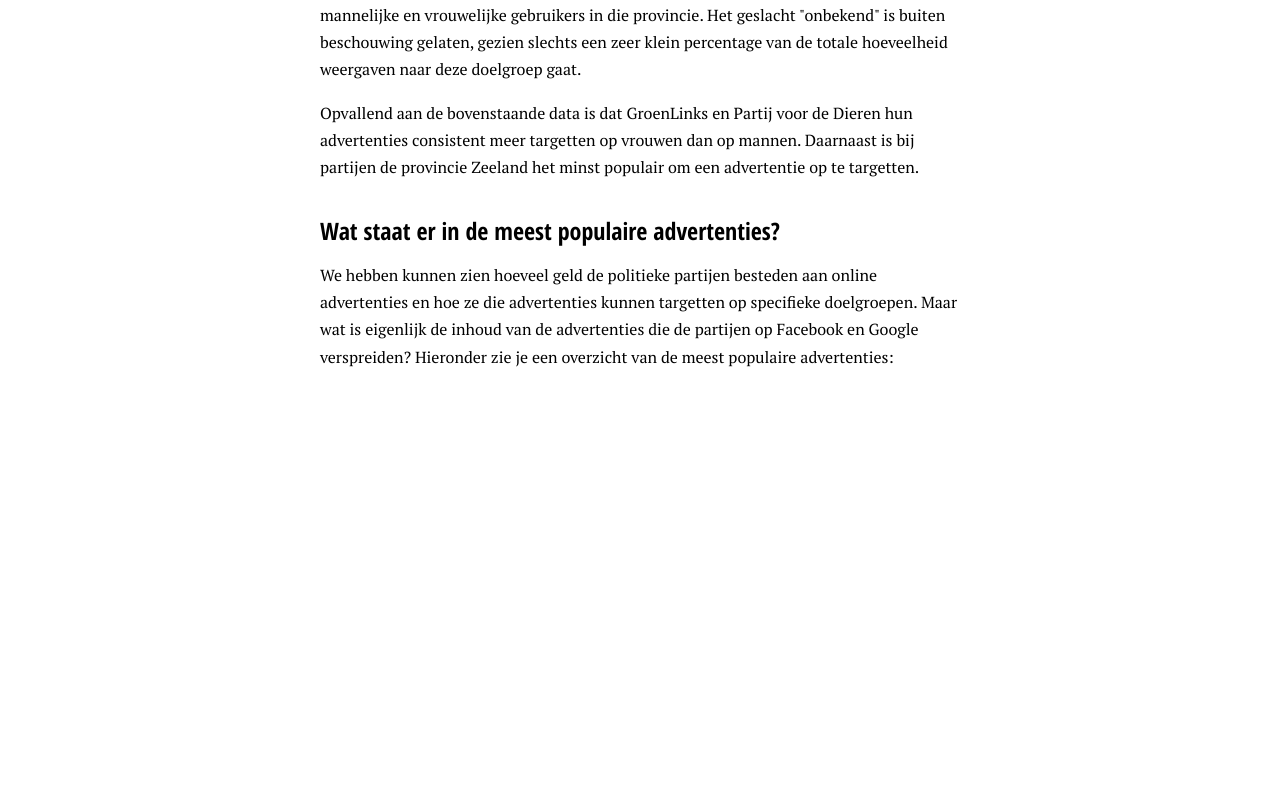
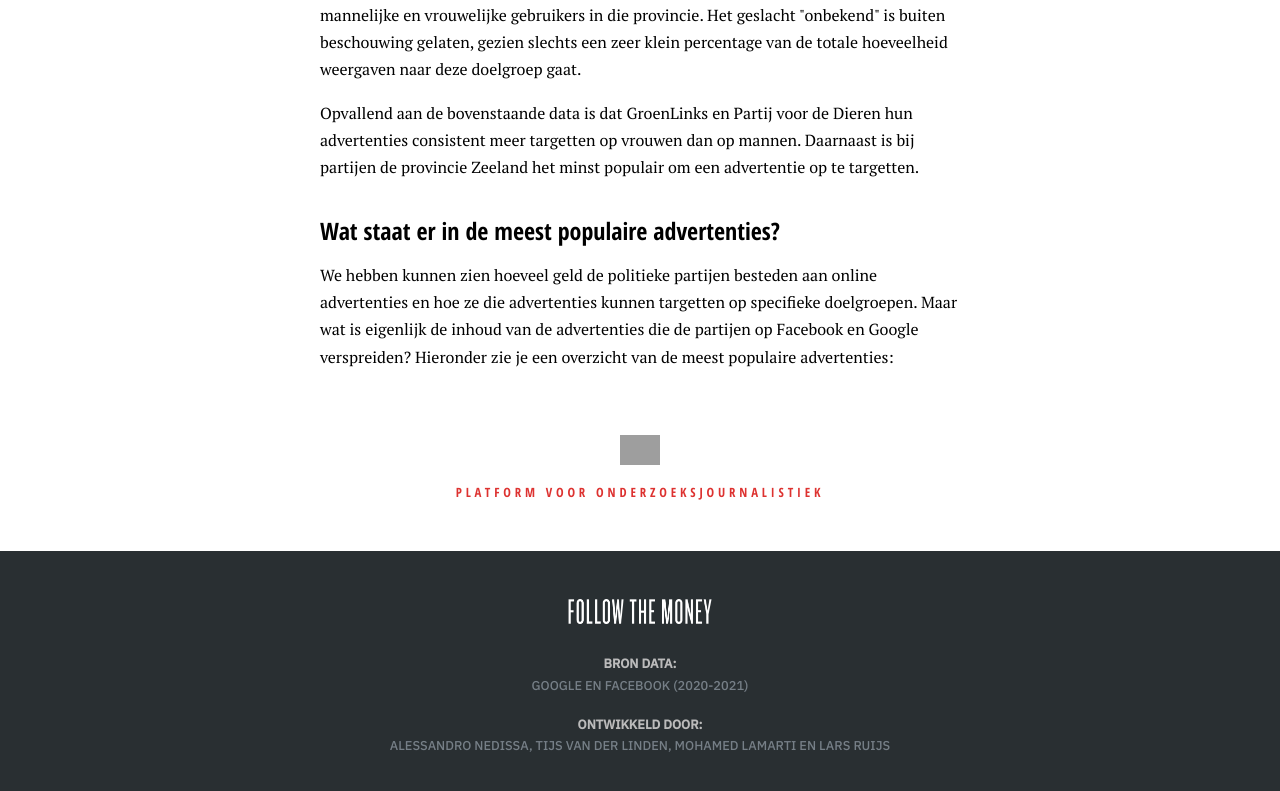
Before and after one commit to lars-ruijs/ftm-data, a Vue app in the folder datavis-l/: page / in a window 1280 px wide. Shown: the part 1491-2282 px from the top of the page. Before the commit the page ends 1878 px from the top, so only its background shows below. Built offline with nearby package versions, Linux system fonts and the light colour scheme; no server answers; grey boxes are pictures that could not be loaded.

Commit message:
Add footer design

```diff
--- a/datavis-l/src/App.vue
+++ b/datavis-l/src/App.vue
@@ -373,7 +373,48 @@ select#age{
   font-weight: 700;
   color: #444;
 }
-
+footer {
+    text-align: center;
+    min-height: 5em;
+    background-color: #292f32;
+    margin: 3em 0 -2em 0;
+    padding: 3em;
+  }
+  footer img {
+    width: 9em;
+  }
+  footer p {
+    margin: 0;
+    font-family: 'IBM Plex Sans', sans-serif;
+    color: #bbbbbb;
+    font-size: 0.8em;
+    font-weight: 700;
+    text-transform: uppercase;
+  }
+  footer p:first-of-type {
+    margin-top: 2em;
+  }
+  footer p:nth-child(4) {
+    margin-top: 1.3em;
+  }
+  footer p:nth-child(3), footer p:nth-child(5) {
+    font-weight: normal;
+    color: #767f87;
+  }
+  .icon {
+    margin-top: 4em;
+    text-align: center;
+  }
+  .icon p {
+    color: var(--ftm-red);
+    font-size: 0.8em;
+    font-family: var(--ftm-title);
+    letter-spacing: 0.3em;
+    text-transform: uppercase;
+  }
+  .icon img {
+    width: 2.5em;
+  }
 @media (max-width: 1020px) {
   nav ul li {
     font-size: 10px;
--- a/datavis-l/src/components/MapBar.vue
+++ b/datavis-l/src/components/MapBar.vue
@@ -129,7 +129,7 @@ export default {
         let padding;
 
         if (vm.width > 320) {
-            breed = 450
+            breed = 420
             padding = 0.4;
         }
 
--- a/datavis-l/src/views/Home.vue
+++ b/datavis-l/src/views/Home.vue
@@ -56,7 +56,18 @@
        <p>
         We hebben kunnen zien hoeveel geld de politieke partijen besteden aan online advertenties en hoe ze die advertenties kunnen targetten op specifieke doelgroepen. Maar wat is eigenlijk de inhoud van de advertenties die de partijen op Facebook en Google verspreiden? Hieronder zie je een overzicht van de meest populaire advertenties:
        </p>
+       <div class="icon">
+          <img src="https://www.ftm.nl/assets/img/icon-investigate.svg?v2146" alt="Follow the Money">
+          <p>Platform voor onderzoeksjournalistiek</p>
+       </div>
   </div>
+  <footer>
+    <img class="logo" src="@/assets/wordmark.png" alt="Follow the Money">
+    <p>Bron data:</p>
+    <p>Google en Facebook (2020-2021)</p>
+    <p>Ontwikkeld door:</p>
+    <p> Alessandro Nedissa, Tijs van der Linden, Mohamed Lamarti en Lars Ruijs</p>
+  </footer>
 </template>
 
 <script>
```
